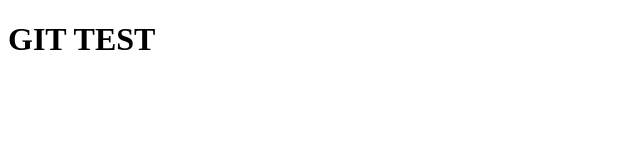
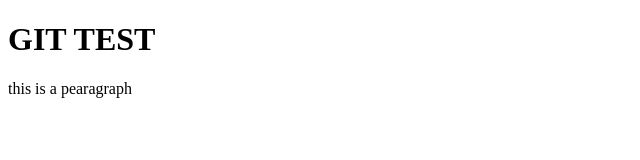
Before and after one commit to abramhperez/git-test, a plain HTML site: page index.html in a window 1280 px wide. Shown: the whole page, without its empty margins (0-640 px from the left). Drawn offline with Linux system fonts and the light colour scheme.

Commit message:
second commit

```diff
--- a/index.html
+++ b/index.html
@@ -2,6 +2,7 @@
 <html>
     <body>
         <h1> GIT TEST </h1>
+        <p>this is a pearagraph</p>
     </body>
 
 </html>
```
